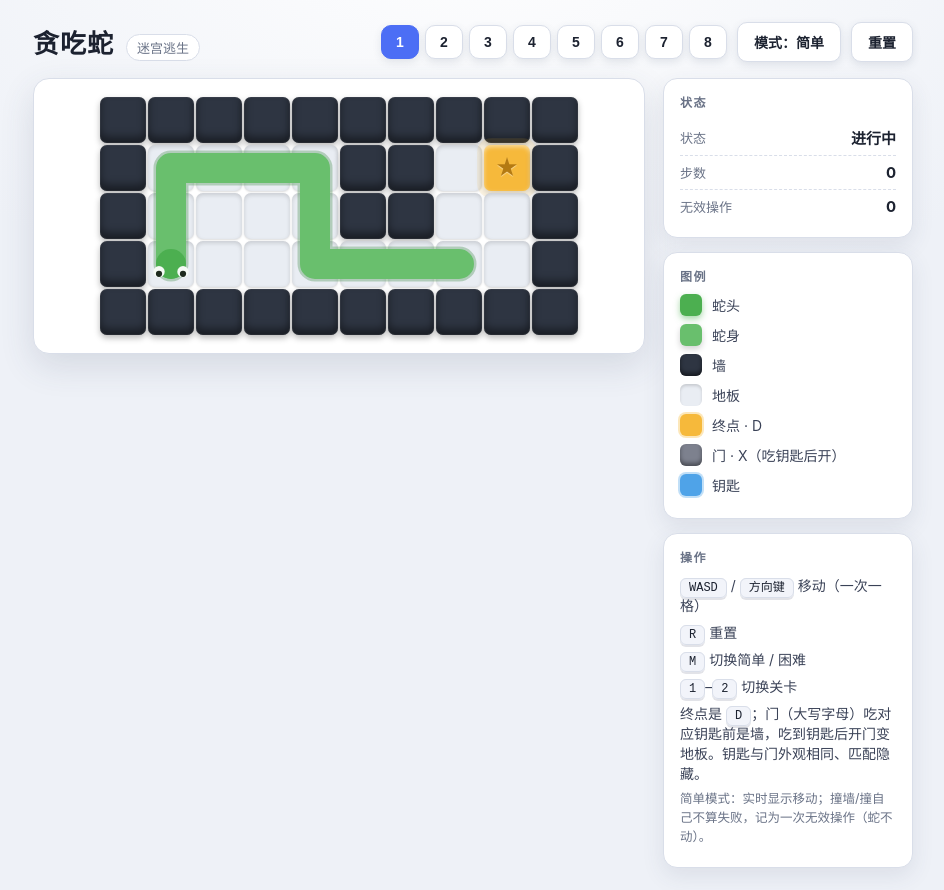
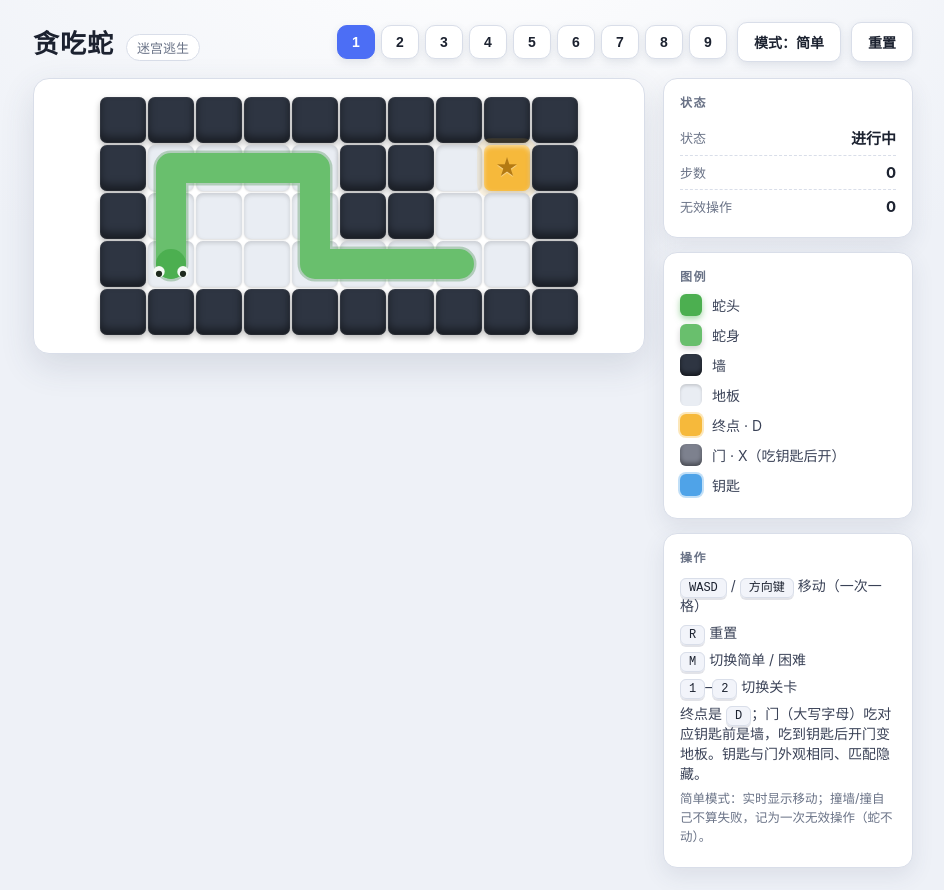
Before and after one commit to axiomofchoice-hjt/memorysnake, a React (Vite) app: page / in a window 1280 px wide. Shown: the whole page, without its empty margins (167-1111 px from the left). Built offline with nearby package versions, Linux system fonts and the light colour scheme.

Commit message:
feat: 新增第九关（15x7 迷宫，蛇头朝左）
- 蛇头 H 在 (0,0)，蛇身沿行 a 的 ━ 占满 0..14，长 15，朝左
- 钥匙 a/b，门 A/B：a 开 A，b 开 B
- 终点 D 在 (4,0)

```diff
--- a/src/levels.js
+++ b/src/levels.js
@@ -51,4 +51,11 @@ export const LEVELS = [
     doors:[{r:1,c:3,letter:'A'},{r:1,c:5,letter:'B'},{r:1,c:6,letter:'B'},{r:1,c:7,letter:'B'},{r:1,c:8,letter:'B'},{r:1,c:9,letter:'B'},{r:7,c:1,letter:'B'}],
     keys:[{r:0,c:9,letter:'b'},{r:4,c:3,letter:'a'}],
   },
+  { w:15, h:7,
+    snake:[{r:0,c:0},{r:0,c:1},{r:0,c:2},{r:0,c:3},{r:0,c:4},{r:0,c:5},{r:0,c:6},{r:0,c:7},{r:0,c:8},{r:0,c:9},{r:0,c:10},{r:0,c:11},{r:0,c:12},{r:0,c:13},{r:0,c:14}],
+    goal:{r:4,c:0},
+    walls:[{r:1,c:0},{r:1,c:2},{r:1,c:3},{r:1,c:7},{r:1,c:8},{r:1,c:9},{r:1,c:11},{r:1,c:12},{r:1,c:13},{r:2,c:0},{r:2,c:4},{r:2,c:8},{r:3,c:0},{r:3,c:1},{r:3,c:2},{r:3,c:9},{r:3,c:10},{r:4,c:2},{r:4,c:4},{r:4,c:6},{r:4,c:7},{r:4,c:11},{r:4,c:12},{r:4,c:14},{r:5,c:0},{r:5,c:9},{r:5,c:14},{r:6,c:1},{r:6,c:2},{r:6,c:3},{r:6,c:6},{r:6,c:7},{r:6,c:8},{r:6,c:9},{r:6,c:10},{r:6,c:11},{r:6,c:12},{r:6,c:13}],
+    doors:[{r:1,c:14,letter:'B'},{r:2,c:7,letter:'B'},{r:3,c:6,letter:'B'},{r:4,c:1,letter:'B'},{r:4,c:5,letter:'B'},{r:5,c:4,letter:'B'},{r:5,c:5,letter:'A'},{r:5,c:7,letter:'B'}],
+    keys:[{r:1,c:1,letter:'a'},{r:5,c:6,letter:'b'}],
+  },
 ];
```
